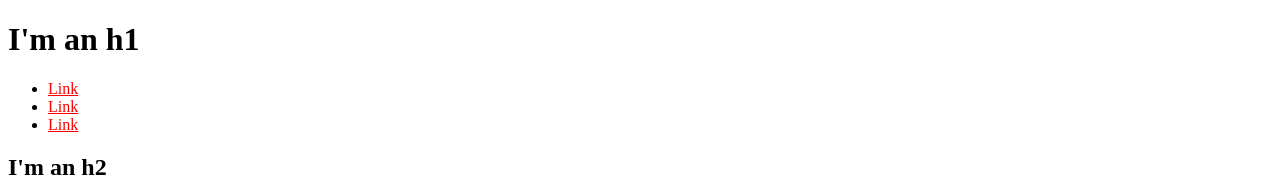
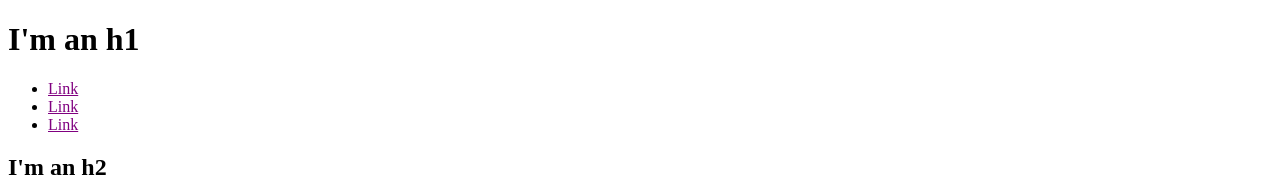
Before and after one commit to zzdave13/css_sample, a plain HTML site: page index.html in a window 1280 px wide. Shown: the top 183 px of the page. Drawn offline with Linux system fonts and the light colour scheme.

Commit message:
Make li links purple.

```diff
--- a/index.html
+++ b/index.html
@@ -13,6 +13,9 @@
 	  div a {
 		<!-- color: green; -->
 		color: unset;
+	  }
+	  li a {
+		color: purple;
 	  }
     </style>
   </head>
```
